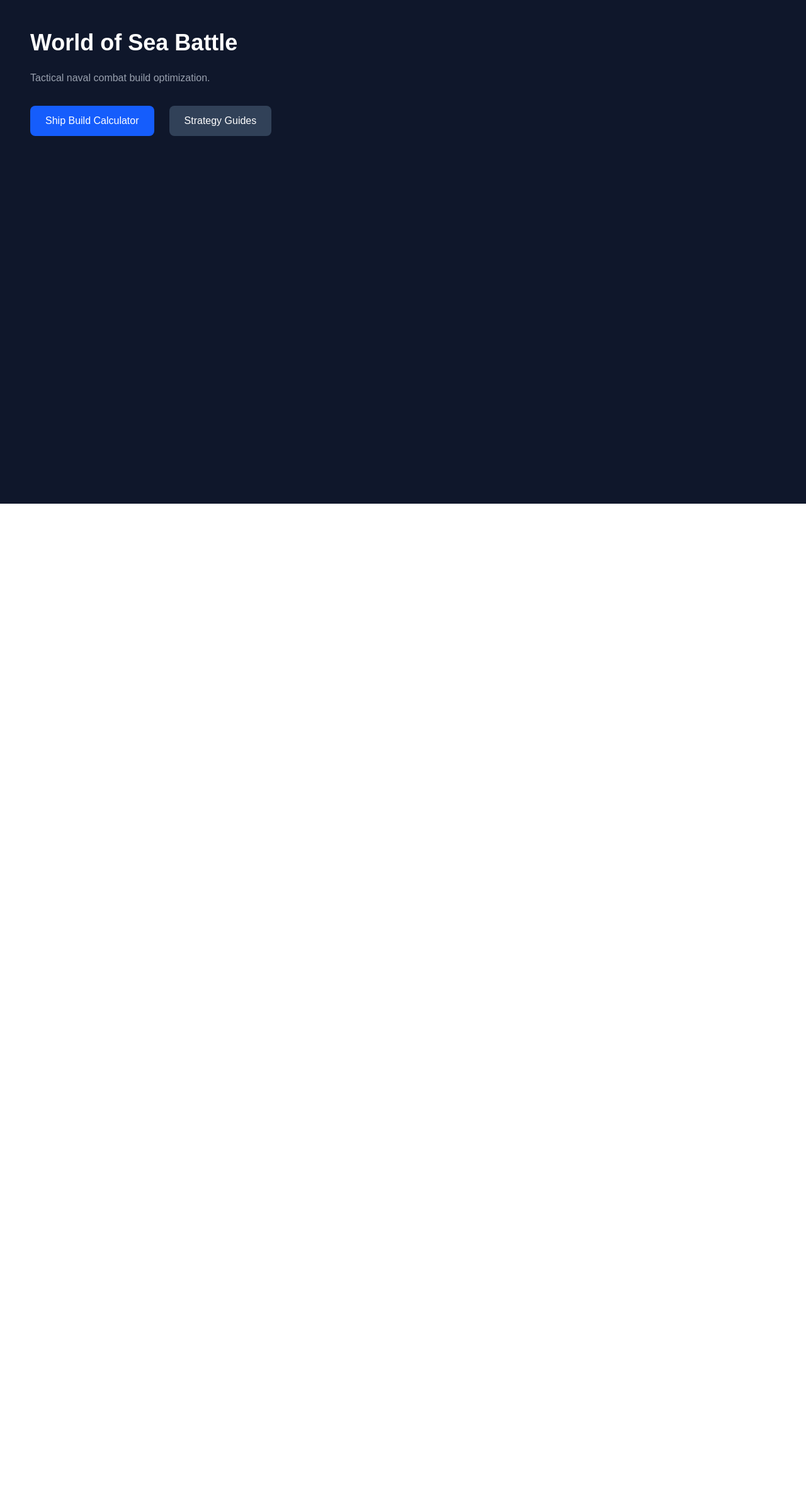
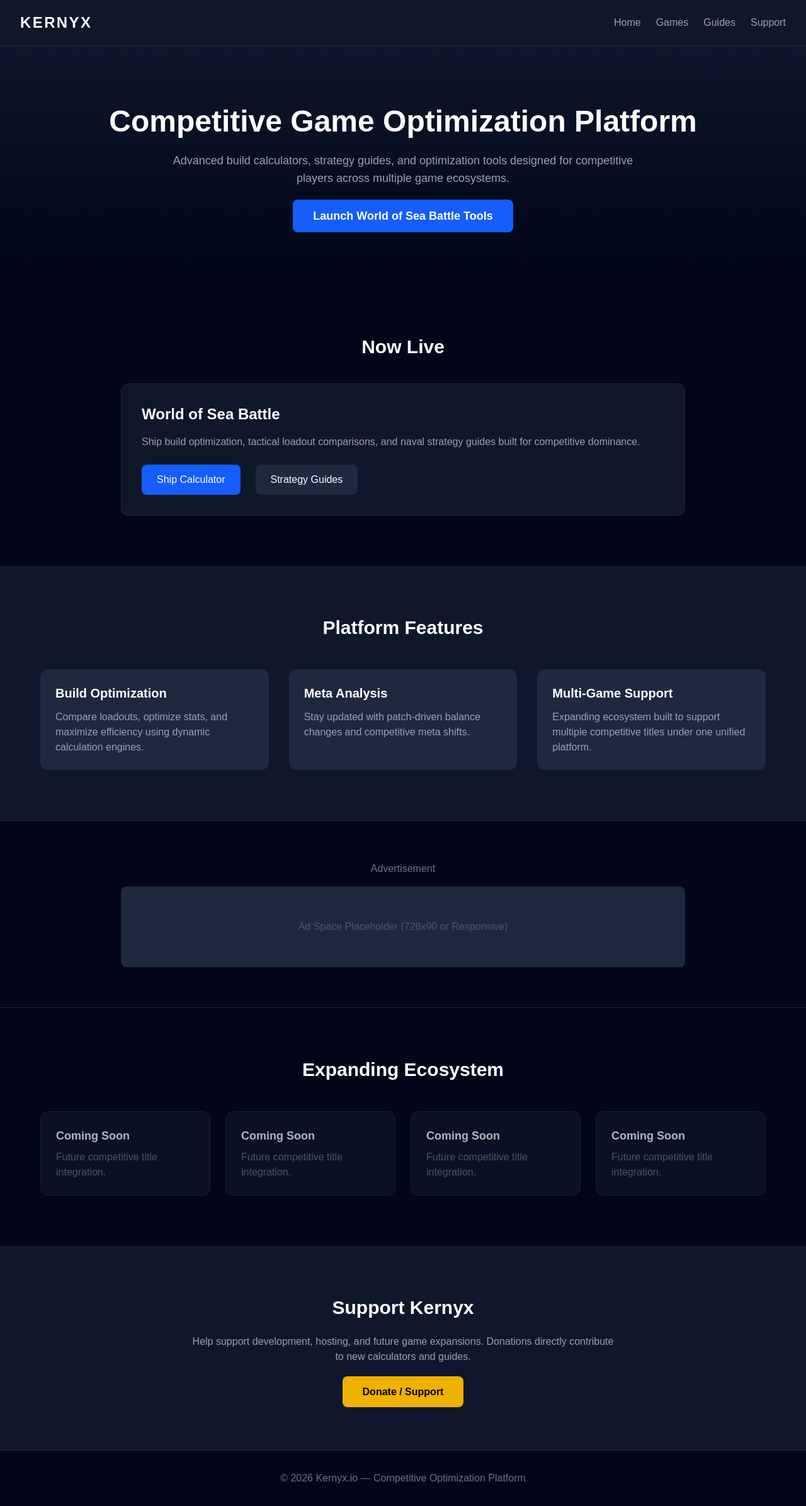
Before and after one commit to kernyx-io/kernyx, a Next.js app: page /games/world-of-sea-battle in a window 1280 px wide. Shown: the whole page at 63% size. Before the commit the page ends 800 px from the top, so only its background shows below. Built offline with nearby package versions, Linux system fonts and the light colour scheme.

Commit message:
Update page.tsx

```diff
--- a/app/games/world-of-sea-battle/page.tsx
+++ b/app/games/world-of-sea-battle/page.tsx
@@ -1,15 +1,50 @@
-
 import Link from "next/link"
 
-export default function SeaBattle() {
+export default function Home() {
   return (
-    <main className="min-h-screen bg-slate-900 text-white p-12">
-      <h1 className="text-4xl font-bold mb-6">
+    <main className="bg-slate-950 text-white min-h-screen">
+
+      {/* NAVBAR */}
+      <nav className="flex justify-between items-center px-8 py-5 border-b border-slate-800 bg-slate-900">
+        <h1 className="text-2xl font-bold tracking-widest">KERNYX</h1>
+        <div className="flex gap-6 text-gray-400">
+          <Link href="/" className="hover:text-white">Home</Link>
+          <Link href="/games" className="hover:text-white">Games</Link>
+          <Link href="/guides" className="hover:text-white">Guides</Link>
+          <Link href="/support" className="hover:text-white">Support</Link>
+        </div>
+      </nav>
+
+      {/* HERO SECTION */}
+      <section className="text-center py-24 px-6 bg-gradient-to-b from-slate-900 to-slate-950">
+        <h2 className="text-5xl font-bold mb-6">
+          Competitive Game Optimization Platform
+        </h2>
+        <p className="text-gray-400 max-w-3xl mx-auto text-lg mb-8">
+          Advanced build calculators, strategy guides, and optimization tools
+          designed for competitive players across multiple game ecosystems.
+        </p>
+        <Link
+          href="/games/world-of-sea-battle"
+          className="bg-blue-600 hover:bg-blue-500 px-8 py-4 rounded-lg text-lg font-semibold transition"
+        >
+          Launch World of Sea Battle Tools
+        </Link>
+      </section>
+
+      {/* FEATURED GAME */}
+      <section className="px-10 py-20">
+        <h3 className="text-3xl font-bold mb-10 text-center">
+          Now Live
+        </h3>
+
+        <div className="max-w-4xl mx-auto bg-slate-900 p-8 rounded-xl border border-slate-800">
+          <h4 className="text-2xl font-semibold mb-4">
             World of Sea Battle
-      </h1>
-
-      <p className="text-gray-400 mb-8">
-        Tactical naval combat build optimization.
+          </h4>
+          <p className="text-gray-400 mb-6">
+            Ship build optimization, tactical loadout comparisons,
+            and naval strategy guides built for competitive dominance.
           </p>
 
           <div className="flex gap-6">
@@ -17,16 +52,101 @@ export default function SeaBattle() {
               href="/games/world-of-sea-battle/calculator"
               className="bg-blue-600 px-6 py-3 rounded-lg"
             >
-          Ship Build Calculator
+              Ship Calculator
             </Link>
 
             <Link
               href="/games/world-of-sea-battle/guides"
-          className="bg-slate-700 px-6 py-3 rounded-lg"
+              className="bg-slate-800 px-6 py-3 rounded-lg"
             >
               Strategy Guides
             </Link>
           </div>
+        </div>
+      </section>
+
+      {/* PLATFORM FEATURES */}
+      <section className="px-10 py-20 bg-slate-900">
+        <h3 className="text-3xl font-bold text-center mb-12">
+          Platform Features
+        </h3>
+
+        <div className="grid md:grid-cols-3 gap-8 max-w-6xl mx-auto">
+          <div className="bg-slate-800 p-6 rounded-xl">
+            <h4 className="text-xl font-semibold mb-3">Build Optimization</h4>
+            <p className="text-gray-400">
+              Compare loadouts, optimize stats, and maximize efficiency
+              using dynamic calculation engines.
+            </p>
+          </div>
+
+          <div className="bg-slate-800 p-6 rounded-xl">
+            <h4 className="text-xl font-semibold mb-3">Meta Analysis</h4>
+            <p className="text-gray-400">
+              Stay updated with patch-driven balance changes
+              and competitive meta shifts.
+            </p>
+          </div>
+
+          <div className="bg-slate-800 p-6 rounded-xl">
+            <h4 className="text-xl font-semibold mb-3">Multi-Game Support</h4>
+            <p className="text-gray-400">
+              Expanding ecosystem built to support multiple
+              competitive titles under one unified platform.
+            </p>
+          </div>
+        </div>
+      </section>
+
+      {/* AD PLACEHOLDER */}
+      <section className="px-10 py-16 text-center border-t border-b border-slate-800">
+        <p className="text-gray-500 mb-4">Advertisement</p>
+        <div className="bg-slate-800 h-32 max-w-4xl mx-auto rounded-lg flex items-center justify-center text-gray-600">
+          Ad Space Placeholder (728x90 or Responsive)
+        </div>
+      </section>
+
+      {/* UPCOMING GAMES */}
+      <section className="px-10 py-20">
+        <h3 className="text-3xl font-bold text-center mb-12">
+          Expanding Ecosystem
+        </h3>
+
+        <div className="grid md:grid-cols-4 gap-6 max-w-6xl mx-auto">
+          {["Coming Soon", "Coming Soon", "Coming Soon", "Coming Soon"].map((game, i) => (
+            <div key={i} className="bg-slate-900 p-6 rounded-xl border border-slate-800 opacity-70">
+              <h4 className="text-lg font-semibold">{game}</h4>
+              <p className="text-gray-500 mt-2">
+                Future competitive title integration.
+              </p>
+            </div>
+          ))}
+        </div>
+      </section>
+
+      {/* SUPPORT SECTION */}
+      <section className="px-10 py-20 bg-slate-900 text-center">
+        <h3 className="text-3xl font-bold mb-6">
+          Support Kernyx
+        </h3>
+        <p className="text-gray-400 max-w-2xl mx-auto mb-8">
+          Help support development, hosting, and future game expansions.
+          Donations directly contribute to new calculators and guides.
+        </p>
+
+        <a
+          href="#"
+          className="bg-yellow-500 hover:bg-yellow-400 text-black px-8 py-4 rounded-lg font-semibold"
+        >
+          Donate / Support
+        </a>
+      </section>
+
+      {/* FOOTER */}
+      <footer className="border-t border-slate-800 px-10 py-8 text-center text-gray-500">
+        © {new Date().getFullYear()} Kernyx.io — Competitive Optimization Platform
+      </footer>
+
     </main>
   )
 }
```
Lines whose indentation alone changed are shown as unchanged.
